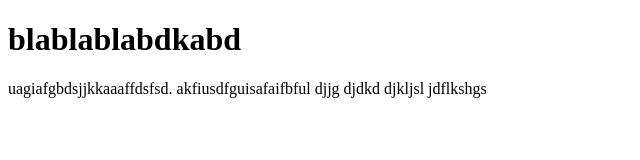
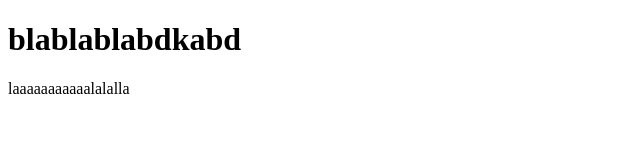
Before and after one commit to Geraapm/Proyecto-git, a plain HTML site: page index.html in a window 1280 px wide. Shown: the whole page, without its empty margins (0-640 px from the left). Drawn offline with Linux system fonts and the light colour scheme.

Commit message:
lakkakaakkakakakaka

```diff
--- a/index.html
+++ b/index.html
@@ -7,6 +7,6 @@
 </head>
 <body>
     <h1>blablablabdkabd</h1>
-    <p>uagiafgbdsjjkkaaaffdsfsd. akfiusdfguisafaifbful djjg djdkd djkljsl jdflkshgs </p>
+    <p>laaaaaaaaaaalalalla </p>
 </body>
 </html>
```
Also changed, not shown: index1.html (added).
